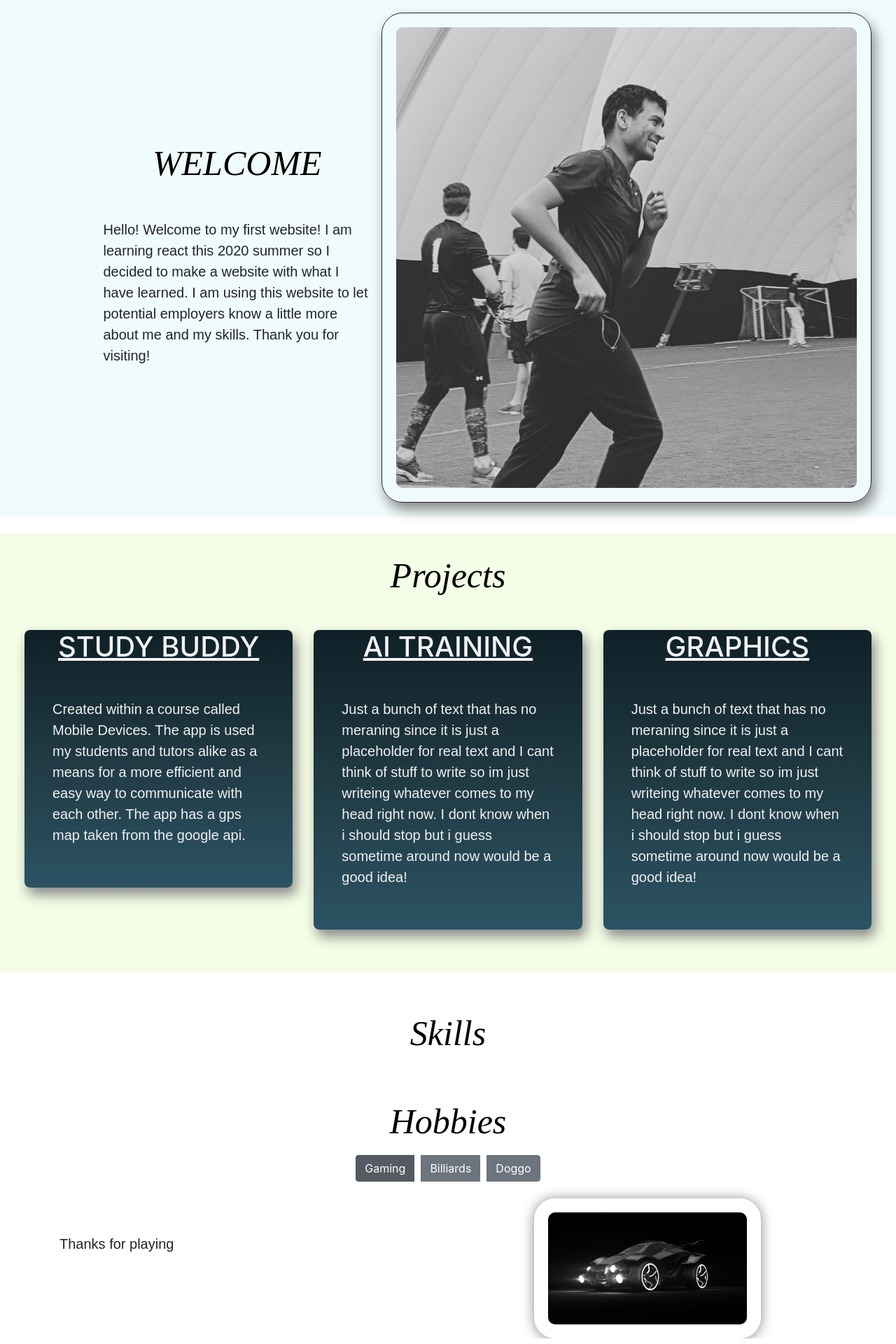
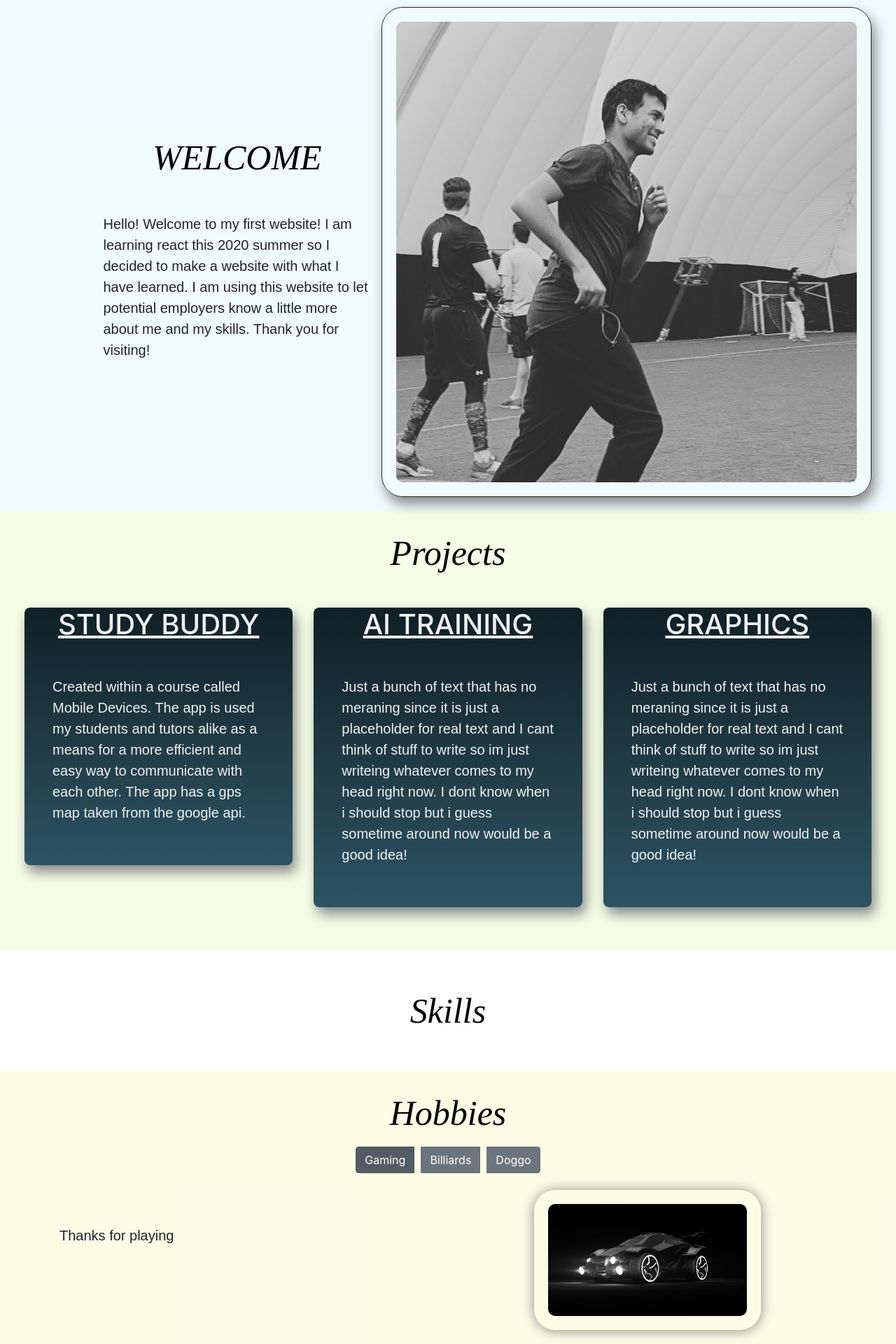
Before and after one commit to andrewselvarajah/first-website, a React (Create React App) app in the folder andrewselvarajah/: page / in a window 1280 px wide. Shown: the part 834-2754 px from the top of the page at 70% size. Built offline with nearby package versions, Linux system fonts and the light colour scheme.

Commit message:
pulled from git

```diff
--- a/andrewselvarajah/src/App.css
+++ b/andrewselvarajah/src/App.css
@@ -1,9 +1,8 @@
 .App {
   height: 100%;
-  width: 100%;
+  widows: 100%;
   justify-content: center;
   text-align: center;
-
 
 
 }
@@ -20,7 +19,7 @@
   color: #f5f5f5;
   overflow: hidden;
   justify-content: center;
-  height: 95vh;
+  height: 100vh;
   overflow: hidden;
   text-overflow: ellipsis;
   word-wrap: break-word;
@@ -92,6 +91,7 @@
   display: block;
   margin-left: auto;
   margin-right: auto;
+
   width: auto;
   height: 700px;
   padding: 20px;
@@ -123,11 +123,12 @@
 .welcome-background-holder{
   background:rgba(103, 212, 226, 0.1);
   padding: 20px;
-  position: relative;
+  justify-content: center;
+
 
 
 }
-.welcome-background-holder .background .project-background-holder{
+.welcome-background-holder .background .project-background-holder .hobbies-background-holder{
   background:#7f7f7f;
   background:rgba(255,255,255,0);
   background:rgba(255, 255, 255, 0);
@@ -136,6 +137,12 @@
 
 .project-background-holder{
   background:rgba(145, 230, 8, 0.1);
+  padding: 20px;
+  position: relative;
+
+}
+.hobbies-background-holder{
+  background:rgba(233, 236, 16, 0.1);
   padding: 20px;
   position: relative;
 
--- a/andrewselvarajah/src/App.js
+++ b/andrewselvarajah/src/App.js
@@ -67,8 +67,6 @@ function App() {
         <div className = "bg-image"></div>
           <h1 className = "bg-text" ><MyName /></h1>
       </div>
-      <br></br>
-      <br></br>
       {/* Welcome*/}
       <div className = "welcome-background-holder">
         <div className = "background">
@@ -76,7 +74,6 @@ function App() {
           <Welcome></Welcome>
         </div>
       </div>
-      <br></br>
        {/* Projects*/}
       <div className = 'project-background-holder'>
         <div className = "background">
@@ -113,7 +110,10 @@ function App() {
       </Container>
       <br></br>
       <br></br>
+      <div className = 'hobbies-background-holder'>
+        <div className = "background">
           <Container fluid>
+
             <h1 className= "title">Hobbies</h1>
               <div className = "buttons-container">
                 <ButtonGroup toggle>
@@ -144,6 +144,9 @@ function App() {
         </div>
           </Container>
 
+        </div>
+        </div>
+
 
 
 
```
Also changed, not shown: 1 other file (tests, documents, lock files or other folders). Lines whose indentation alone changed are shown as unchanged.
